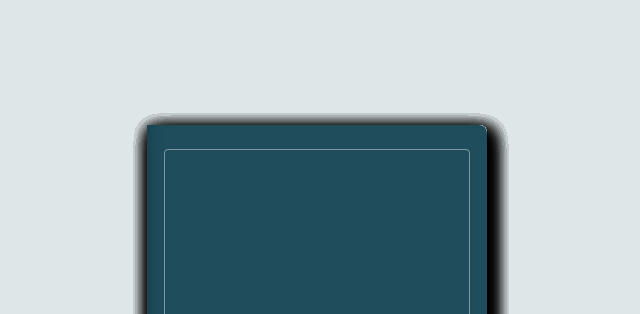
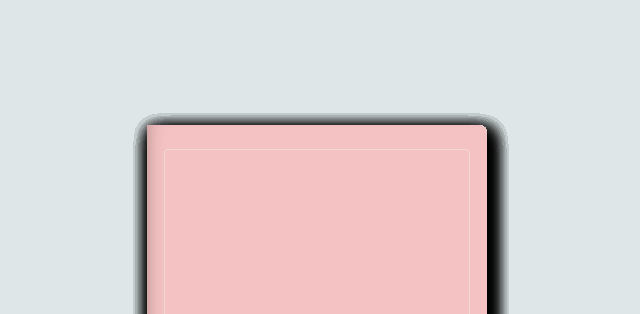
Before and after one commit to sebbseb123/Secret, a plain HTML site: page index.html in a window 1280 px wide. Shown: the top 314 px of the page, without its empty margins (323-963 px from the left). Drawn offline with nearby package versions, Linux system fonts and the light colour scheme.

Commit message:
Update style.css

```diff
--- a/style.css
+++ b/style.css
@@ -4,7 +4,7 @@
   --muted: #51616b;
   --paper: #f5f6f3;
   --paper-edge: #d9dcd6;
-  --cover: #1f4d5c;
+  --cover: #f4c2c2;
   --cover-ink: #eaf3f1;
   --accent: #2a47c9;
   --btn: #16212a;
```
